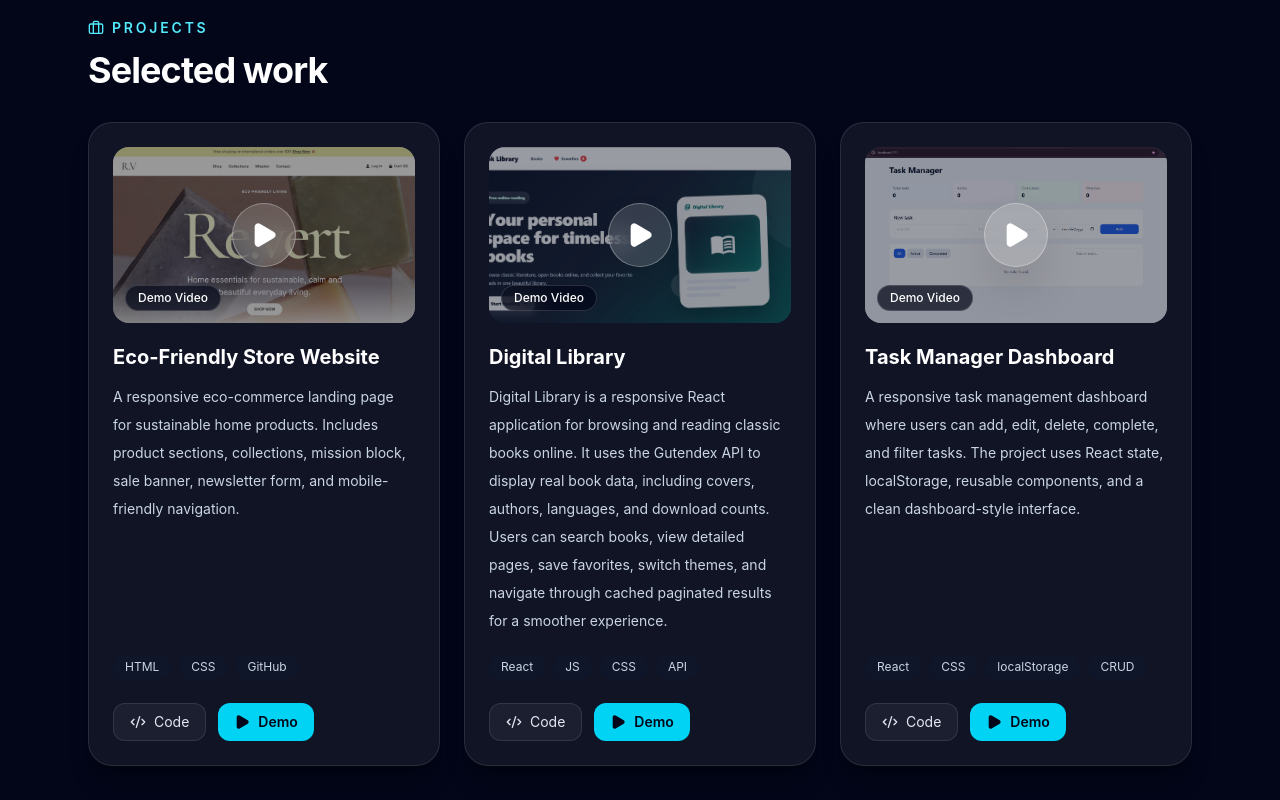
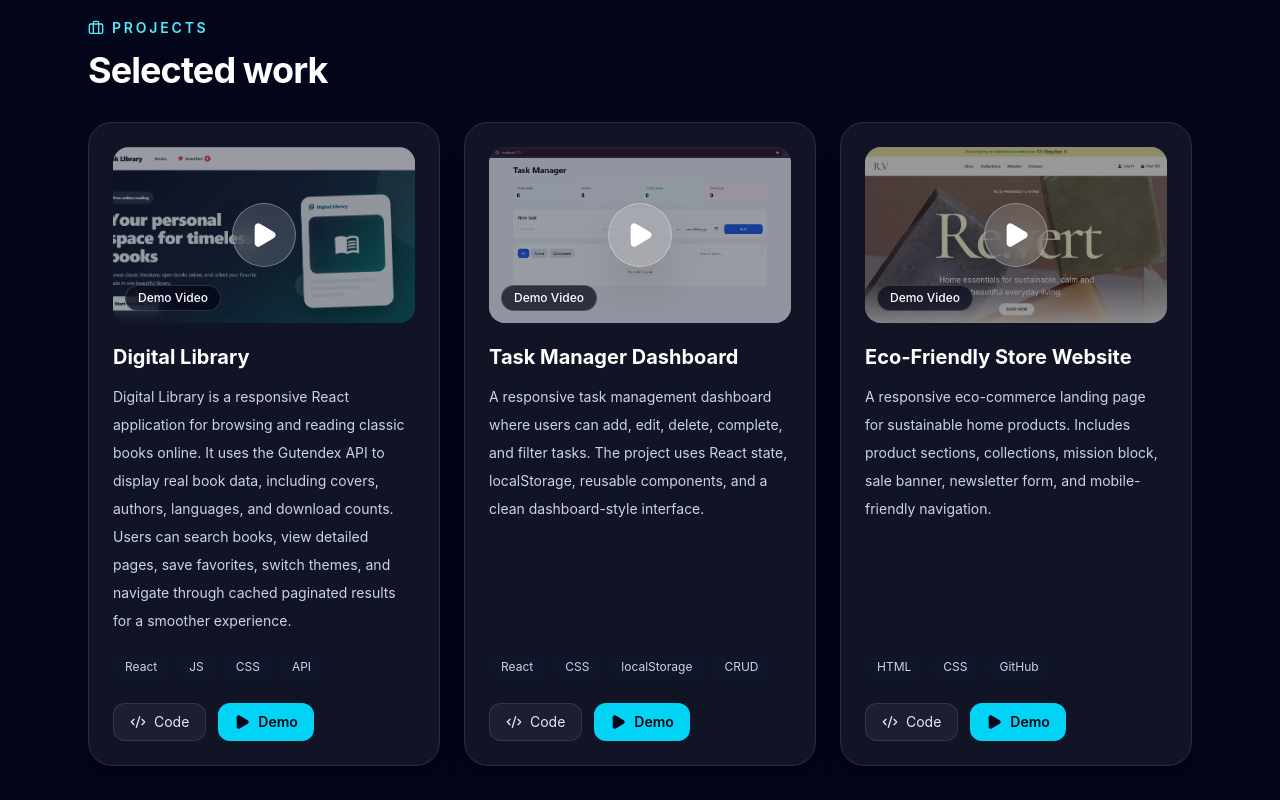
Before and after one commit to Ayan292005/portfolio, a React (Vite) app: page / in a window 1280 px wide. Shown: the part 1660-2460 px from the top of the page. Built offline with nearby package versions, Linux system fonts and the light colour scheme.

Commit message:
bugs fixed

```diff
--- a/src/App.jsx
+++ b/src/App.jsx
@@ -40,18 +40,6 @@ const skills = [
 
 const projects = [
   {
-    title: "Eco-Friendly Store Website",
-    description:
-      "A responsive eco-commerce landing page for sustainable home products. Includes product sections, collections, mission block, sale banner, newsletter form, and mobile-friendly navigation.",
-    descriptionRu:
-      "Адаптивный лендинг для eco-commerce сайта с товарами для устойчивого образа жизни. Включает секции товаров, коллекции, блок миссии, баннер распродажи, форму подписки и адаптивную навигацию.",
-    tech: ["HTML", "CSS", "GitHub"],
-    github: "https://github.com/Ayan292005/website-old-template-2024.git",
-    video: ecoFriendlyVideo,
-    preview: ecoFriendlyPreview,
-
-  },
-  {
     title: "Digital Library",
     description:
       "Digital Library is a responsive React application for browsing and reading classic books online. It uses the Gutendex API to display real book data, including covers, authors, languages, and download counts. Users can search books, view detailed pages, save favorites, switch themes, and navigate through cached paginated results for a smoother experience.",
@@ -71,6 +59,18 @@ const projects = [
   github: "https://github.com/Ayan292005/task-manager",
     video: taskManagerVideo,
     preview: taskManagerPreview,
+  },
+    {
+    title: "Eco-Friendly Store Website",
+    description:
+      "A responsive eco-commerce landing page for sustainable home products. Includes product sections, collections, mission block, sale banner, newsletter form, and mobile-friendly navigation.",
+    descriptionRu:
+      "Адаптивный лендинг для eco-commerce сайта с товарами для устойчивого образа жизни. Включает секции товаров, коллекции, блок миссии, баннер распродажи, форму подписки и адаптивную навигацию.",
+    tech: ["HTML", "CSS", "GitHub"],
+    github: "https://github.com/Ayan292005/website-old-template-2024.git",
+    video: ecoFriendlyVideo,
+    preview: ecoFriendlyPreview,
+
   },
 ];
 
```
